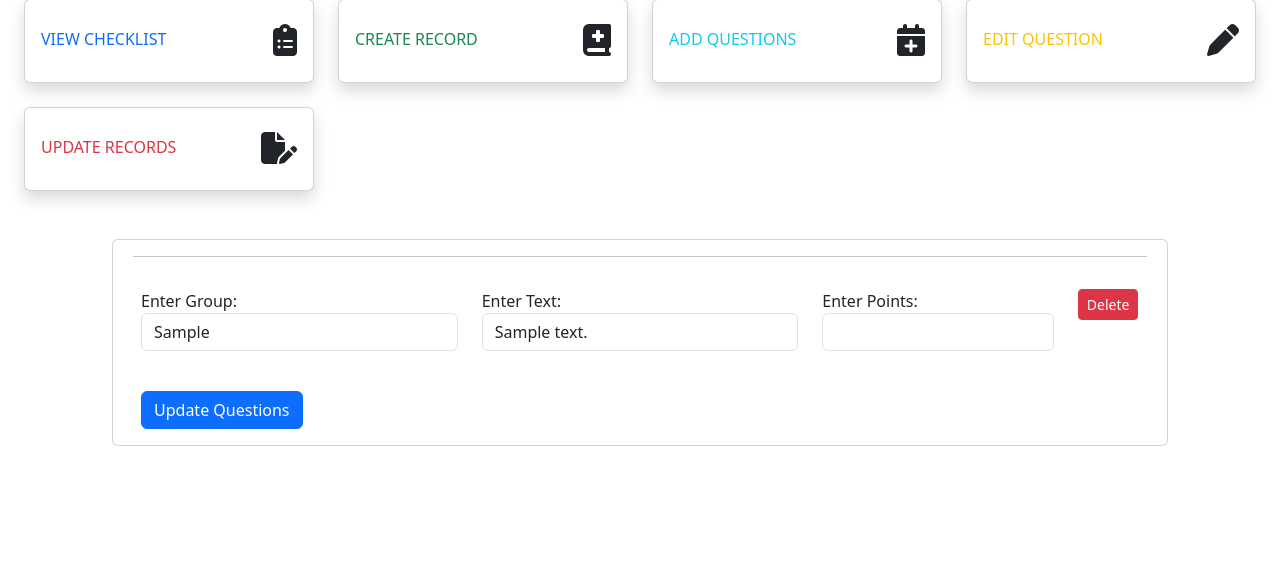
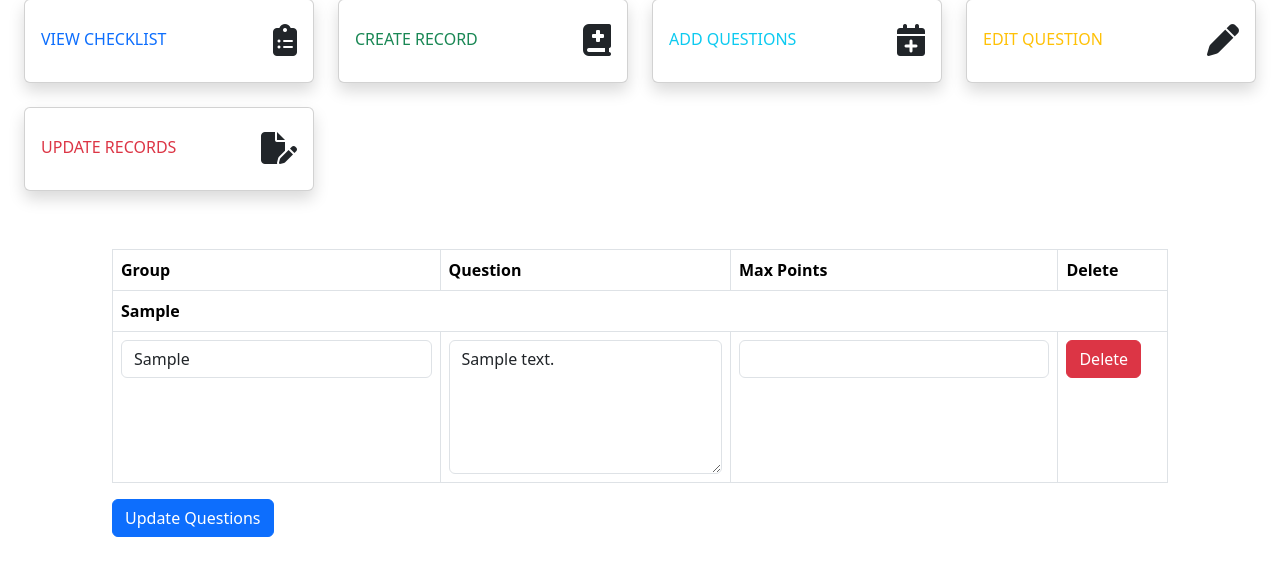
Before and after one commit to Symphonyxia/checklist, a PHP site: page /checklist/edit_questions.php in a window 1280 px wide. Shown: the part 139-715 px from the top of the page. Run offline with PHP 8.4, Linux system fonts and the light colour scheme; tables that the repository leaves empty or names only in its code hold one stand-in row (values such as "Sample post").

Commit message:
Update edit_questions.php

```diff
--- a/edit_questions.php
+++ b/edit_questions.php
@@ -2,72 +2,88 @@
 include 'header.php';
 include 'sidebar.php';
 
-$getQuestionsStmt = $pdo->prepare('SELECT * FROM questions');
-$getQuestionsStmt->execute();
-$questions = $getQuestionsStmt->fetchAll(PDO::FETCH_ASSOC);
+// Fetch all questions from the questions table
+$getAllQuestionsStmt = $pdo->prepare('SELECT `group`, display_text, max_points, questions_id FROM questions ORDER BY `group`');
+$getAllQuestionsStmt->execute();
+$allQuestions = $getAllQuestionsStmt->fetchAll(PDO::FETCH_ASSOC);
 
+if ($_SERVER['REQUEST_METHOD'] === 'POST') {
+    // Loop through the submitted data and update the questions in the database
+    for ($i = 0; $i < count($_POST['question_id']); $i++) {
+        $questionId = $_POST['question_id'][$i];
+        $group = $_POST['group'][$i];
+        $displayText = $_POST['display_text'][$i];
+        $maxPoints = $_POST['max_points'][$i];
 
+        // Update the group, display_text, and max_points in the questions table
+        $updateQuestionStmt = $pdo->prepare('UPDATE questions SET `group` = :group, display_text = :displayText, max_points = :maxPoints WHERE questions_id = :questionId');
+        $updateQuestionStmt->execute([
+            'group' => $group,
+            'displayText' => $displayText,
+            'maxPoints' => $maxPoints,
+            'questionId' => $questionId,
+        ]);
+    }
+}
 
 ?>
 
 <article class="my-article">
     <div class="title-search-block">
         <div class="title-block">
-            <?php
-
-            // Display delete message if set
-            if (isset($_SESSION['delete_message'])) {
-                echo '<div class="alert alert-success" role="alert">' . $_SESSION['delete_message'] . '</div>';
-                unset($_SESSION['delete_message']); // Clear the message after displaying
-            }
-            ?>
-
-            <div class="card col-lg-12">
-                <div class="card-body">
-                    <div class="container">
-                        <form action="resources/dr/search.php" method="post" class="row g-3">
-
-                            <?php foreach ($questions as $question) : ?>
-                                <br>
-                                <hr>
-                                <div class="edit-panel">
-
-                                    <div class="row form-group">
-                                        <div class="col-md-4">
-                                            <label for="group">Enter Group:</label>
-                                            <input type="text" class="form-control" name="group[]" value="<?= htmlspecialchars($question['group']); ?>">
-                                        </div>
-
-                                        <div class="col-md-4">
-                                            <label for="display_text">Enter Text:</label>
-                                            <input type="text" class="form-control" name="display_text[]" value="<?= htmlspecialchars($question['display_text']); ?>">
-
-
-                                        </div>
-
-                                        <div class="col-md-3">
-                                            <label for="max_points">Enter Points:</label>
-                                            <input type="number" class="form-control" name="max_points[]" value="<?= $question['max_points']; ?>">
-                                            <input type="hidden" name="question_id[]" value="<?= $question['questions_id']; ?>">
-                                        </div>
-
-                                        <div class="col-md-1">
-                                            <button type="submit" class="btn btn-danger btn-sm" name="deleteQuestion" value="<?= $question['questions_id']; ?>">Delete</button>
-                                        </div>
-                                    </div>
-
-                                    <br>
-                                <?php endforeach; ?>
-
-                                <div class="col-md-12 mt-3">
-                                    <button type="submit" class="btn btn-primary" name="updateform">Update Questions</button>
-                                </div>
-                        </form>
-                    </div>
-                </div>
-            </div>
+            <form method="post" action="resources/dr/search.php">
+                <table class="table table-bordered">
+                    <thead>
+                        <tr>
+                            <th>Group</th>
+                            <th>Question</th>
+                            <th>Max Points</th>
+                            <th>Delete</th>
+                        </tr>
+                    </thead>
+                    <tbody>
+                        <?php if (!empty($allQuestions)): ?>
+                            <?php
+                            $currentGroup = null;
+                            foreach ($allQuestions as $question) {
+                                if ($currentGroup !== $question['group']) {
+                                    echo '<tr><td colspan="4"><strong contenteditable="true" class="edit-group">' . htmlspecialchars($question['group']) . '</strong></td></tr>';
+                                    $currentGroup = $question['group'];
+                                }
+                                ?>
+                                <tr>
+                                    <td>
+                                        <input type="text" class="form-control edit-group" name="group[]"
+                                            value="<?= htmlspecialchars($question['group']); ?>">
+                                    </td>
+                                    <td>
+                                        <input type="hidden" name="question_id[]" value="<?= $question['questions_id']; ?>">
+                                        <textarea class="form-control edit-text" name="display_text[]"
+                                            rows="5"><?= htmlspecialchars($question['display_text']); ?></textarea>
+                                    </td>
+                                    <td>
+                                        <input type="number" class="form-control edit-points" name="max_points[]"
+                                            value="<?= $question['max_points']; ?>">
+                                    </td>
+                                    <td>
+                                        <button type="button" class="btn btn-danger delete-question"
+                                            data-question-id="<?= $question['questions_id']; ?>">Delete</button>
+                                    </td>
+                                </tr>
+                            <?php } ?>
+                        <?php else: ?>
+                            <tr>
+                                <td colspan="4">No questions available.</td>
+                            </tr>
+                        <?php endif; ?>
+                    </tbody>
+                </table>
+                <input type="submit" class="btn btn-primary" name="updateform" value="Update Questions">
+            </form>
+            <br>
         </div>
     </div>
 </article>
 
+
 <?php include 'footer.php'; ?>
```
